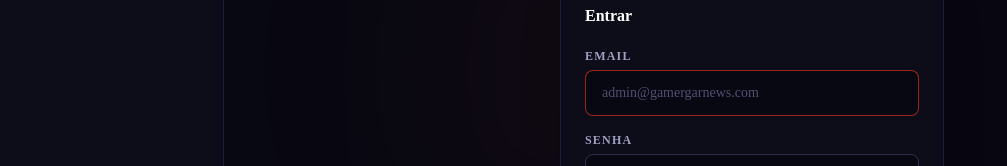
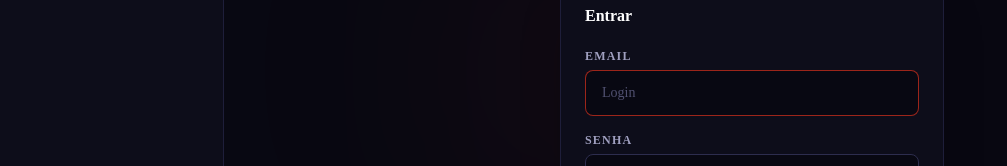
Before and after one commit to DaniloRuan/GamerGearNews, a Next.js app: page /admin/login in a window 1280 px wide. Shown: the part 330-496 px from the top of the page, without its empty margins (0-1007 px from the left). Built offline with nearby package versions, Linux system fonts and the light colour scheme; no server answers.

Commit message:
lancando em nuvem corrigido 1.1

```diff
--- a/app/admin/login/page.tsx
+++ b/app/admin/login/page.tsx
@@ -71,7 +71,7 @@ export default function LoginPage() {
               <input
                 type="email"
                 className={inputCls}
-                placeholder="admin@gamergarnews.com"
+                placeholder="Login"
                 value={email}
                 onChange={(e) => setEmail(e.target.value)}
                 required
@@ -97,7 +97,11 @@ export default function LoginPage() {
                   onClick={() => setShow(!show)}
                   className="absolute right-3 top-1/2 -translate-y-1/2 text-[#606080] hover:text-white transition-colors"
                 >
-                  {show ? <EyeOff className="w-4 h-4" /> : <Eye className="w-4 h-4" />}
+                  {show ? (
+                    <EyeOff className="w-4 h-4" />
+                  ) : (
+                    <Eye className="w-4 h-4" />
+                  )}
                 </button>
               </div>
             </div>
@@ -113,10 +117,13 @@ export default function LoginPage() {
               disabled={loading}
               className="w-full flex items-center justify-center gap-2 py-3 bg-[#FF3A20] hover:bg-[#E02A10] disabled:opacity-60 text-white text-sm font-black rounded-md transition-colors"
             >
-              {loading
-                ? <><Loader2 className="w-4 h-4 animate-spin" /> Entrando...</>
-                : "Entrar"
-              }
+              {loading ? (
+                <>
+                  <Loader2 className="w-4 h-4 animate-spin" /> Entrando...
+                </>
+              ) : (
+                "Entrar"
+              )}
             </button>
           </form>
         </div>
```
